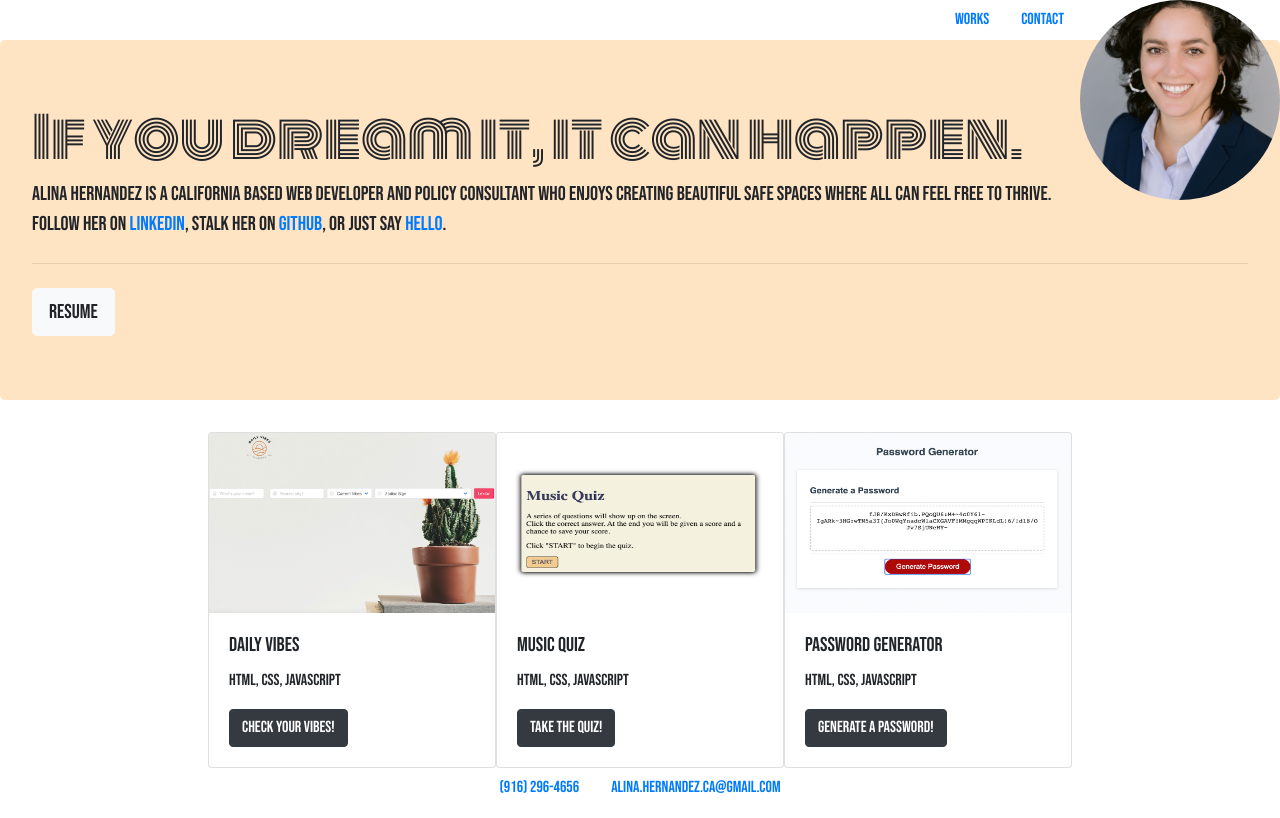
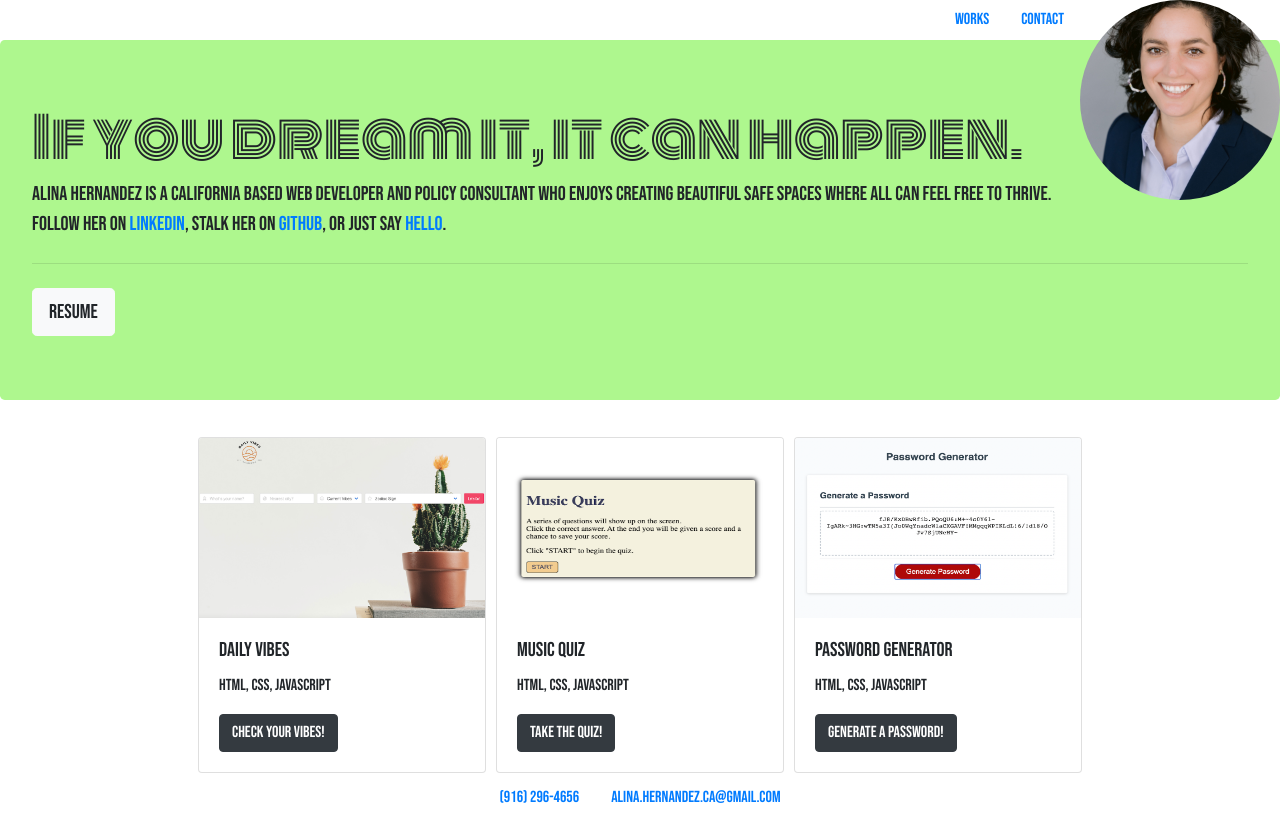
Before and after one commit to truethatplaya/fresh-to-death, a plain HTML site: page index.html in a window 1280 px wide. Drawn offline with nearby package versions, Linux system fonts and the light colour scheme.

Commit message:
added new colors to UI. added new color pallete to use for future. created space between projects.

```diff
--- a/assets/css/style.css
+++ b/assets/css/style.css
@@ -1,5 +1,16 @@
 * {
   font-family: "Bebas Neue", cursive;
+}
+:root {
+  --charcoal: #2e4057;
+  --shamrock: #66a182;
+  --teaGreen: #caffb9;
+  --mintGreen: #aef78e;
+  --juneBud: #c0d461;
+}
+
+#heroBackground {
+  background-color: var(--mintGreen);
 }
 
 #heroPitch {
@@ -20,6 +31,10 @@
   margin-right: 20 px;
 }
 
+.card {
+  margin: 5px;
+}
+
 img.medium {
   width: 286px;
   height: 180px;
--- a/index.html
+++ b/index.html
@@ -56,7 +56,7 @@
     </nav>
 
     <header>
-      <div class="jumbotron" style="background-color: bisque">
+      <div class="jumbotron" id="heroBackground">
         <h1 class="display-4" id="heroPitch">
           If you dream it, it can happen.
         </h1>
```
